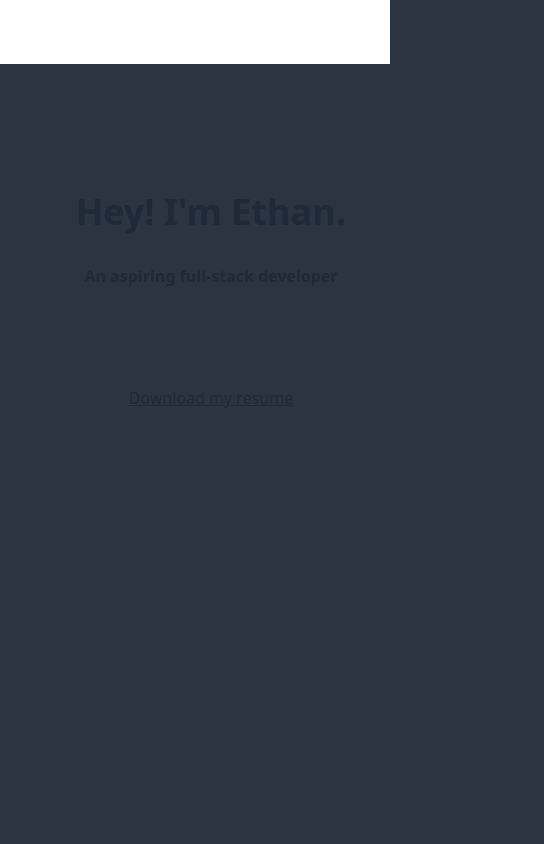
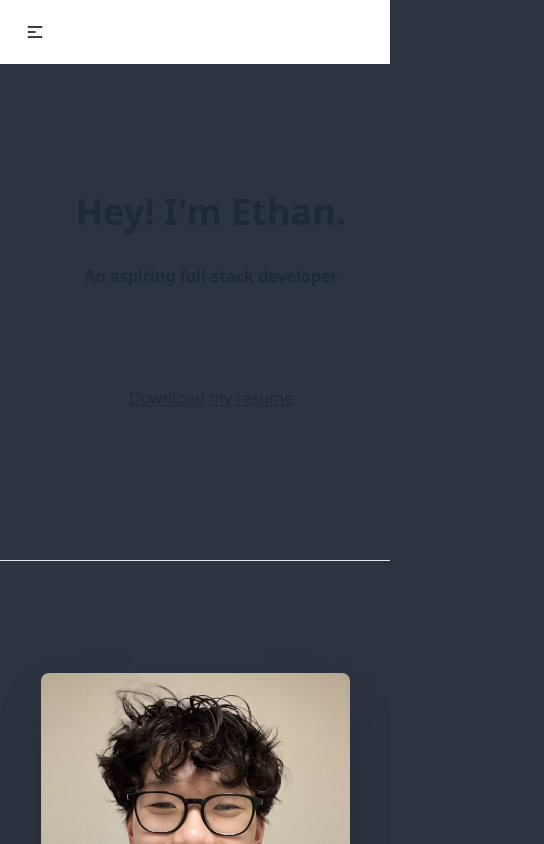
Before and after one commit to chene0/portfolio, a Next.js app: page / in a window 390 px wide. Shown: the top 844 px of the page, 544 px wide, since content can reach past the window. Built offline with nearby package versions, Linux system fonts and the light colour scheme.

Commit message:
Fixes to web responsiveness

```diff
--- a/src/app/page.tsx
+++ b/src/app/page.tsx
@@ -84,6 +84,33 @@ export default function Home() {
     <div id='top' className='bg-neutral relative'>
       {/* NAVBAR */}
       <div className="sticky top-0 z-50 navbar bg-base-100">
+        <div className="dropdown">
+          <div tabIndex={0} role="button" className="btn btn-ghost lg:hidden">
+            <svg
+              xmlns="http://www.w3.org/2000/svg"
+              className="h-5 w-5"
+              fill="none"
+              viewBox="0 0 24 24"
+              stroke="currentColor">
+              <path
+                strokeLinecap="round"
+                strokeLinejoin="round"
+                strokeWidth="2"
+                d="M4 6h16M4 12h8m-8 6h16" />
+            </svg>
+          </div>
+          <ul
+            tabIndex={0}
+            className="menu menu-sm dropdown-content bg-base-100 rounded-box z-[1] mt-3 w-52 p-2 shadow">
+            <li><Link to='top' smooth>Welcome</Link></li>
+            <li><Link to='about' smooth>About me</Link></li>
+            <li><Link to='skills' smooth>Skills</Link></li>
+            <li><Link to='projects' smooth>Projects</Link></li>
+            <li><Link to='awards' smooth>Awards</Link></li>
+            <li><Link to='footer' smooth>Connect</Link></li>
+          </ul>
+        </div>
+
         <div className="navbar-center mx-auto hidden lg:flex">
           <ul className="menu menu-horizontal mx-auto px-1">
             <li><Link to='top' smooth>Welcome</Link></li>
@@ -99,7 +126,7 @@ export default function Home() {
 
       <div className="prose lg:prose-xl divide-y divide-solid bg-neutral min-w-full">
         {/* INTRODUCTION */}
-        <div className="min-h-screen mx-auto relative z-10" style={{ overflow: 'hidden' }}>
+        <div className="mb-32 lg:mb-0 lg:min-h-screen mx-auto relative z-10" style={{ overflow: 'hidden' }}>
           {/* CLOUD BACKGROUND */}
           <motion.div
             id="introduction"
@@ -132,7 +159,7 @@ export default function Home() {
               className="item z-10"
               variants={item}
             >
-              <div className="mt-32 z-10">
+              <div className="mx-auto mt-32 z-10">
                 <h1 className="text-center z-10">
                   {"Hey! I'm Ethan."}
                 </h1>
@@ -161,7 +188,7 @@ export default function Home() {
 
         {/* ABOUT ME */}
         <div id="about">
-          <div className='mx-40 my-16'>
+          <div className='mx-auto lg:mx-40 my-16'>
             <div className="hero">
               <div className="hero-content flex-col lg:flex-row">
                 <Image
@@ -186,9 +213,9 @@ export default function Home() {
 
         {/* SKILLS */}
         <div id="skills">
-          <div className="mx-40 my-16">
+          <div className="mx-10 lg:mx-40 my-16">
             <h2>Skills</h2>
-            <div className='mx-auto grid grid-cols-2 sm:grid-cols-3 md:grid-cols-6 gap-4'>
+            <div className='mx-auto grid grid-cols-2 sm:grid-cols-3 md:grid-cols-4 lg:grid-cols-5 gap-4'>
               <a href='https://nextjs.org/' target="_blank" rel="noopener noreferrer" className="rounded-xl bg-base-100 shadow-xl no-underline">
                 <h2 className='text-center'>NextJS</h2>
                 <RiNextjsLine className='mx-auto my-4' size={'6rem'} />
@@ -243,15 +270,15 @@ export default function Home() {
 
         {/* PROJECTS */}
         <div id="projects" className='min-h-screen'>
-          <div className="mx-40 my-16">
+          <div className="mx-10 lg:mx-40 my-16">
             <h2 ref={projectsRef}>Projects</h2>
 
-            <motion.ul className='grid grid-cols-1 md:grid-cols-3 gap-4 not-prose container list-none'
+            <motion.ul className='grid grid-cols-1 md:grid-cols-2 xl:grid-cols-3 gap-4 not-prose container list-none'
               variants={container}
               initial="hidden"
               animate={projectsInView ? "visible" : "hidden"}
             >
-              <motion.li className="card bg-base-100 w-96 shadow-xl item"
+              <motion.li className="card bg-base-100 w-80 md:88 xl:w-96 shadow-xl item"
                 key={0}
                 variants={projectsItem}
               >
@@ -275,7 +302,7 @@ export default function Home() {
                   </div>
                 </div>
               </motion.li>
-              <motion.li className="card bg-base-100 w-96 shadow-xl item"
+              <motion.li className="card bg-base-100 w-80 md:88 xl:w-96 shadow-xl item"
                 key={1}
                 variants={projectsItem}
               >
@@ -305,7 +332,7 @@ export default function Home() {
                   </div>
                 </div>
               </motion.li>
-              <motion.li className="card bg-base-100 w-96 shadow-xl item"
+              <motion.li className="card bg-base-100 w-80 md:w-88 xl:w-96 shadow-xl item"
                 key={2}
                 variants={projectsItem}
               >
@@ -329,7 +356,7 @@ export default function Home() {
                   </div>
                 </div>
               </motion.li>
-              <motion.li className="card bg-base-100 w-96 shadow-xl item"
+              <motion.li className="card bg-base-100 w-80 md:w-88 xl:w-96 shadow-xl item"
                 key={3}
                 variants={projectsItem}
               >
@@ -359,7 +386,7 @@ export default function Home() {
                   </div>
                 </div>
               </motion.li>
-              <motion.li className="card bg-base-100 w-96 shadow-xl item"
+              <motion.li className="card bg-base-100 w-80 md:w-88 xl:w-96 shadow-xl item"
                 key={4}
                 variants={projectsItem}
               >
@@ -389,7 +416,7 @@ export default function Home() {
 
         {/* AWARDS */}
         <div id="awards">
-          <div className="mx-40 my-16">
+          <div className="mx-10 lg:mx-40 my-16">
             <h2>Awards</h2>
             <div>
               <motion.ul
```
